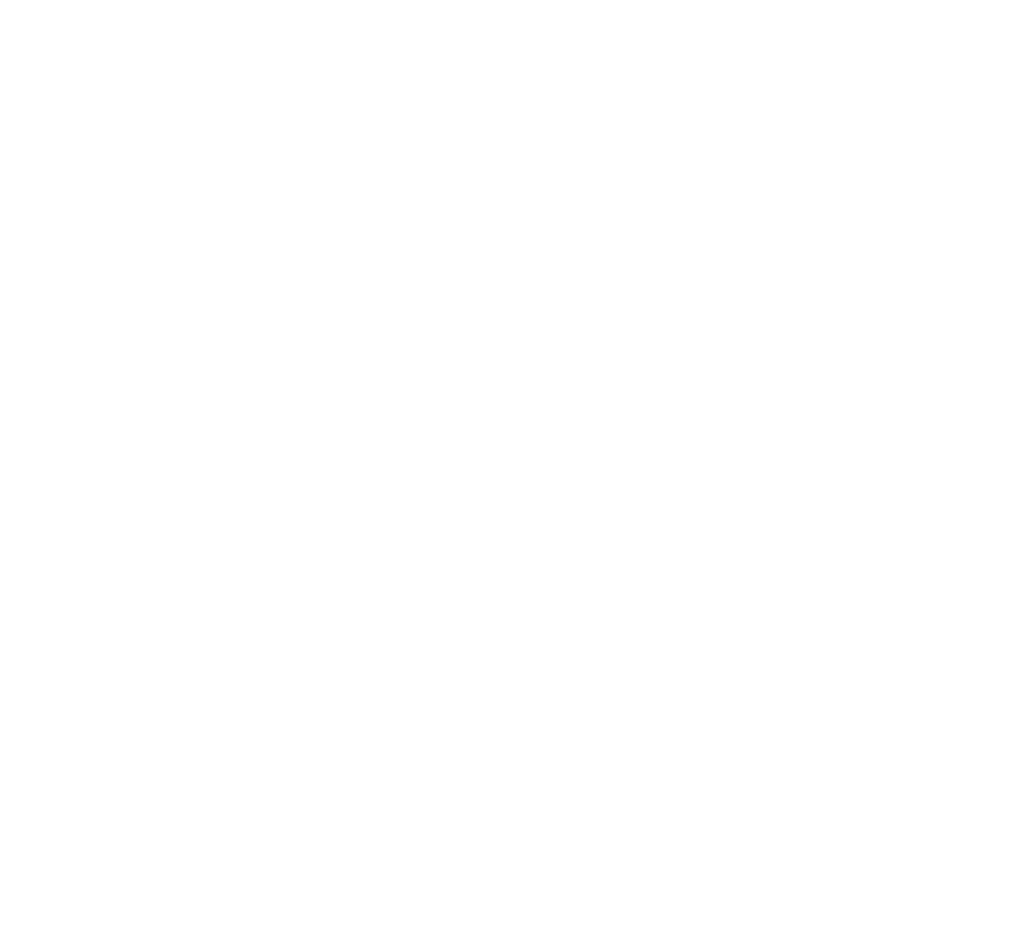
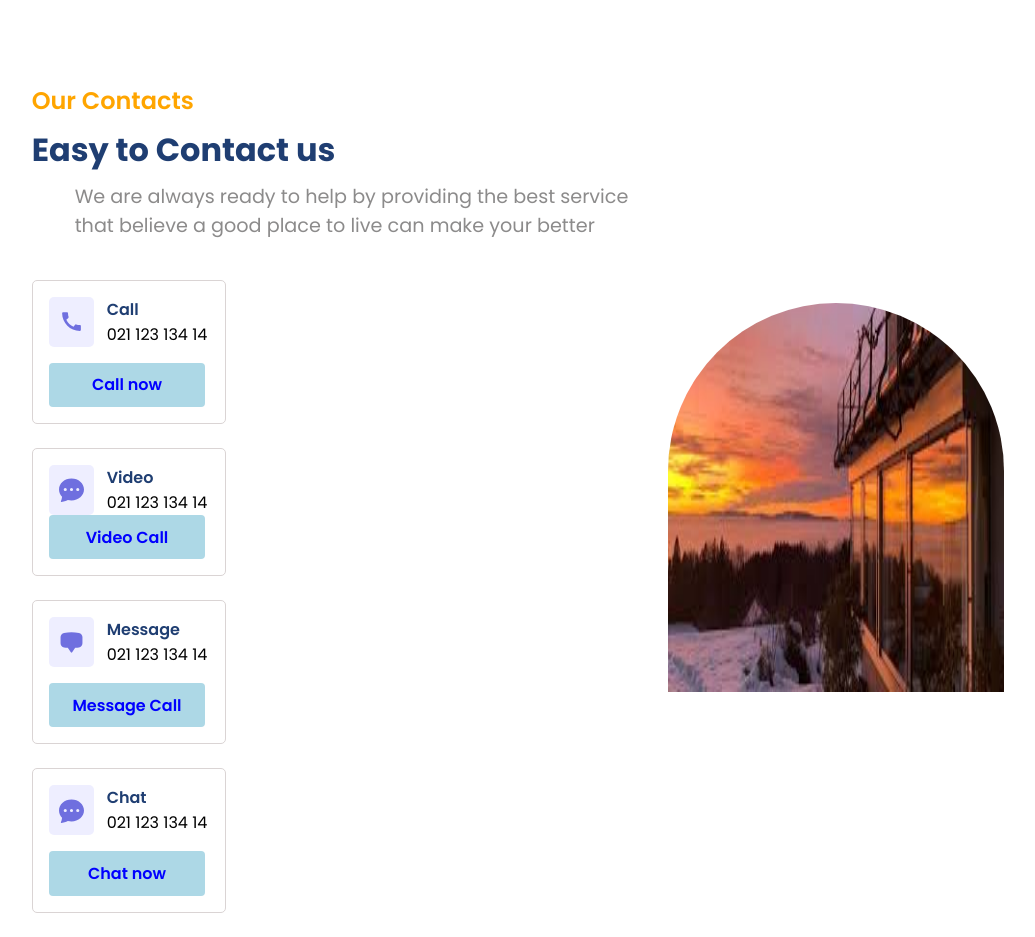
Before and after one commit to padamdamai/ecommerce_website, a React (Create React App) app: page / in a window 1280 px wide. Shown: the part 1860-2797 px from the top of the page, without its empty margins (70-1105 px from the left). Before the commit the page ends 1879 px from the top, so only its background shows below. Built offline with nearby package versions, Linux system fonts and the light colour scheme.

Commit message:
added new components contact

```diff
--- a/src/App.js
+++ b/src/App.js
@@ -5,6 +5,7 @@ import Hero from './components/Hero/Hero'
 import { Company } from './components/Companies/Company';
 import Residencies from './components/Residencies/Residencies';
 import Values from './components/Value/Values';
+import Contact from './components/Contact/Contact'
 function App() {
   return (
     <div className = "Apps">
@@ -18,6 +19,7 @@ function App() {
            <Residencies />
         </div>
         <Values/>
+        <Contact/>
      </div>
   );
 }
--- /dev/null
+++ b/src/components/Contact/Contact.css
@@ -0,0 +1,72 @@
+.c_left{
+    display: flex;
+    flex-direction: column;
+}
+.c_container{
+    justify-content: space-between;
+    flex-direction: row;
+    display: flex;
+}
+.c_container>div{
+flex:4rem;
+}
+.c_right{
+    width: 100%;
+    max-width: 30rem;
+}
+.c_left{
+    gap: 0.5rem;
+}
+.flexColStart{
+    display: flex;
+    flex-direction: column;
+    align-items: start;
+}
+.contactModes{
+    margin-top: 2rem;
+    gap: 1rem;
+}
+.contactModes .row{
+    gap: 1.5rem;
+}
+.mode{
+    width: 10rem;
+    padding: 1rem;
+    border: 0.8px oslid rgba(128,128, 128, 0.142);
+    border-radius: 5px;
+    gap: 1rem;
+    transition: all 300ms ease-in;
+    border: 1px solid rgb(218, 212, 212);
+}
+.mode .button{
+    width: 100%;
+    max-width: 7rem;
+    background: lightblue;
+    color: blue;
+    font-style: 0.9rem;
+    font-weight: 600;
+    text-align: center;
+}
+
+.flexStart{
+    display:flex;
+}
+.details{
+    margin-left:13px;
+}
+.mode .details .primaryText{
+    font-size: 1rem;
+    font-weight: 600;
+}
+.number{
+    font-size: 1rem;
+}
+.mode:hover{
+    scale:1.1;
+    box-shadow: 0px 10px rgb(242, 245, 247);
+}
+.mode .button:hover{
+    background: blue;
+    color: white;
+    scale: 0.8;
+}
--- /dev/null
+++ b/src/components/Contact/Contact.jsx
@@ -0,0 +1,93 @@
+import React from 'react'
+import './Contact.css'
+import {MdCall} from 'react-icons/md'
+import{BsFillChatDotsFill} from 'react-icons/bs'
+import {HiChatBubbleBottomCenter} from 'react-icons/hi2'
+
+const Contact = () => {
+  return (
+    <div className="c_wrapper">
+        <div className="paddings innerWidth flexCenter c_contaiiner">
+            {/* left side */}
+            <div className="c_left">
+                <span className='orangeText'>Our Contacts</span>
+                <span className='primaryText'>Easy to Contact us</span>
+                <span className='secondaryText2'>We are always ready to help by providing the best  service <br/> that believe
+                a good place to live can make your better </span>
+
+            <div className="flexColStart contactModes">
+                {/* first row */}
+               <div className="flexColStart row">
+               <div className="flexColStart mode">
+                    <div className="flexStart">
+                        <div className="flexCenter icon">
+                            <MdCall size={25}/>
+                        </div>
+                        <div className=" flexColStart details">
+                            <span className='primaryText'>Call</span>
+                            <span className='number'>021 123 134 14</span>
+                        </div>
+                    </div>
+                    <div className='button'>Call now</div>
+                </div>
+
+                {/* second row */}
+                <div className="mode">
+                    <div className="flexStart">
+                        <div className="flexCenter icon">
+                            <BsFillChatDotsFill size={25}/>
+                        </div>
+                        <div className=" flexColStart details">
+                            <span className='primaryText'>Video</span>
+                            <span className='number'>021 123 134 14</span>
+                        </div>
+                    </div>
+                    <div className='button'>Video Call</div>
+                </div>
+
+
+
+                {/* fourth mode */}
+                <div className="flexColStart mode">
+                    <div className="flexStart">
+                        <div className="flexCenter icon">
+                            <HiChatBubbleBottomCenter size={25}/>
+                        </div>
+                        <div className=" flexColStart details">
+                            <span className='primaryText'>Message</span>
+                            <span className='number'>021 123 134 14</span>
+                        </div>
+                    </div>
+                    <div className='button'>Message Call</div>
+                </div>
+
+
+                {/* second mode */}
+                <div className="flexColStart mode">
+                    <div className="flexStart">
+                        <div className="flexCenter icon">
+                            <BsFillChatDotsFill size={25}/>
+                        </div>
+                        <div className=" flexColStart details">
+                            <span className='primaryText'>Chat</span>
+                            <span className='number'>021 123 134 14</span>
+                        </div>
+                    </div>
+                    <div className='button'>Chat now</div>
+                </div>
+               </div>
+            </div>
+
+            </div>
+            {/* right side */}
+            <div className="c_right">
+                <div className="image_container">
+                    <img src="./contact.png" alt="contact image" />
+                </div>
+            </div>
+        </div>
+    </div>
+  )
+}
+
+export default Contact
```
Also changed, not shown: public/contact.png (added).
